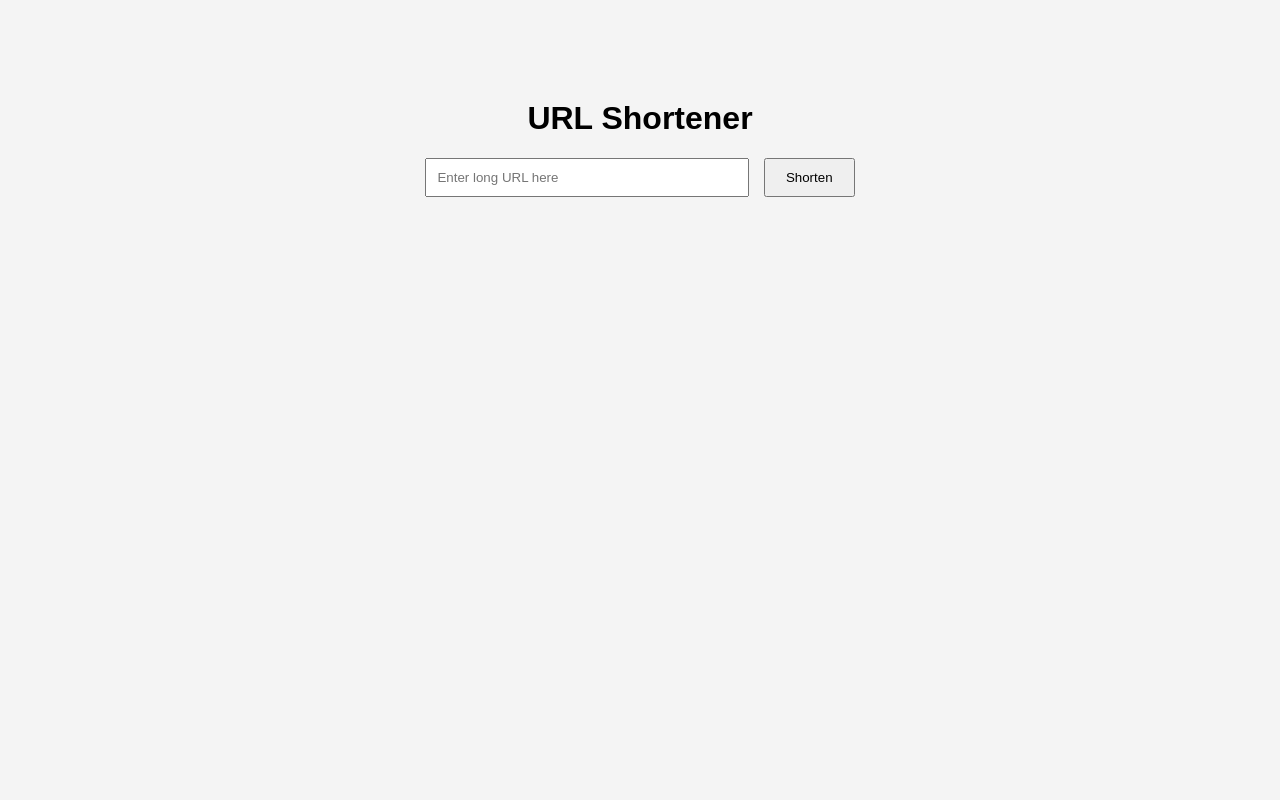
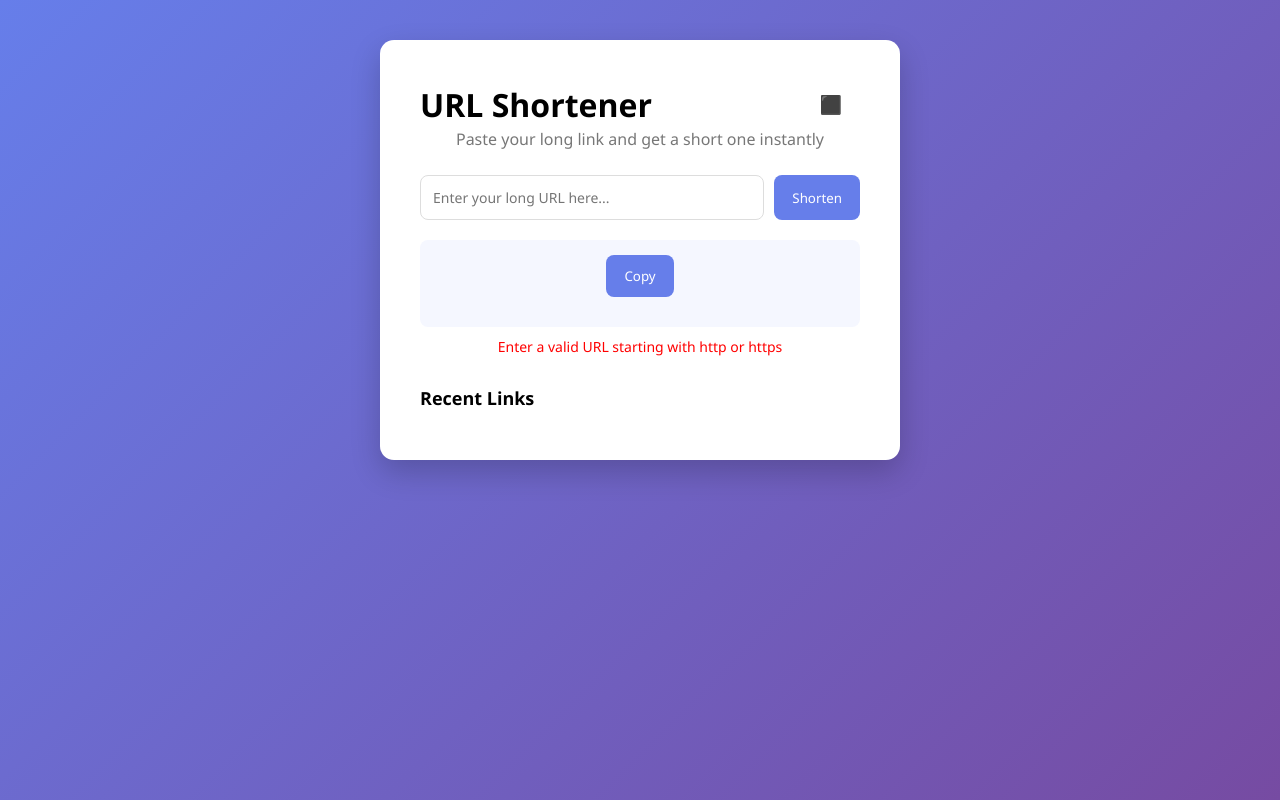
Before and after one commit to mohityadav17/url-shortner, a website: page public/index.html in a window 1280 px wide. Both pictures are taken after a click on the button "Shorten". Drawn offline with Linux system fonts and the light colour scheme; no server answers.

Commit message:
QR added

```diff
--- a/public/index.html
+++ b/public/index.html
@@ -3,19 +3,46 @@
 <head>
   <title>URL Shortener</title>
   <link rel="stylesheet" href="style.css">
+
 </head>
 <body>
 
   <div class="container">
-    <h1>URL Shortener</h1>
+    <div class="card">
 
-    <input type="text" id="longUrl" placeholder="Enter long URL here" />
+      <div class="top-bar">
+        <h1>URL Shortener</h1>
+        <button class="dark-toggle" onclick="toggleDarkMode()">⬛</button>
+      </div>
 
-    <button onclick="shortenUrl()">Shorten</button>
+      <p class="subtitle">Paste your long link and get a short one instantly</p>
 
-    <p id="result"></p>
+      <div class="input-group">
+        <input type="text" id="longUrl" placeholder="Enter your long URL here..." />
+        <button onclick="shortenUrl()">Shorten</button>
+      </div>
+
+      <div id="loader" class="loader"></div>
+
+      <div id="resultBox" class="result-box">
+        <p id="result"></p>
+        <button id="copyBtn" onclick="copyLink()">Copy</button>
+        <div id="qrBox" style="margin-top:15px;"></div>
+      </div>
+
+      <p id="errorMsg" class="error"></p>
+
+      <!-- 🔥 HISTORY PANEL ADDED -->
+      <div class="history">
+        <h3>Recent Links</h3>
+        <ul id="historyList"></ul>
+      </div>
+
+    </div>
   </div>
 
   <script src="script.js"></script>
+  <script src="https://cdn.jsdelivr.net/npm/qrcode/build/qrcode.min.js"></script>
+
 </body>
 </html>
--- a/public/script.js
+++ b/public/script.js
@@ -1,26 +1,91 @@
 async function shortenUrl() {
   const longUrl = document.getElementById('longUrl').value;
+  const loader = document.getElementById('loader');
+  const errorMsg = document.getElementById('errorMsg');
+  const resultBox = document.getElementById('result');
 
-  if (!longUrl) {
-    alert("Please enter a URL");
+  errorMsg.innerText = "";
+
+  if (!longUrl || !longUrl.startsWith("http")) {
+    errorMsg.innerText = "Enter a valid URL starting with http or https";
     return;
   }
+
+  loader.style.display = "block";
 
   try {
     const response = await fetch('/shorten', {
       method: 'POST',
-      headers: {
-        'Content-Type': 'application/json'
-      },
+      headers: { 'Content-Type': 'application/json' },
       body: JSON.stringify({ url: longUrl })
     });
 
-    const data = await response.text();
+    const data = await response.json();
 
-    document.getElementById('result').innerText = data;
+    loader.style.display = "none";
 
-  } catch (error) {
-    console.error(error);
-    alert("Error connecting to server");
+    resultBox.innerHTML = `
+      <a href="${data.shortUrl}" target="_blank">${data.shortUrl}</a>
+    `;
+    generateQR(data.shortUrl);
+
+    // reload history after new link
+    loadHistory();
+
+  } catch (err) {
+    loader.style.display = "none";
+    errorMsg.innerText = "Server error. Try again.";
   }
 }
+
+// copy short link
+function copyLink() {
+  const link = document.getElementById('result').innerText;
+  navigator.clipboard.writeText(link);
+  alert("Copied to clipboard!");
+}
+
+// dark mode
+function toggleDarkMode() {
+  document.body.classList.toggle("dark");
+}
+
+// ===== LOAD HISTORY FROM DATABASE =====
+async function loadHistory() {
+  try {
+    const response = await fetch('/history');
+    const data = await response.json();
+
+    const list = document.getElementById('historyList');
+    if (!list) return;
+
+    list.innerHTML = "";
+
+    data.forEach(item => {
+      const li = document.createElement('li');
+      li.innerHTML = `
+        <a href="http://localhost:5000/${item.shortCode}" target="_blank">
+          http://localhost:5000/${item.shortCode}
+        </a>
+        <br/>
+        <small>Clicks: ${item.clicks}</small>
+      `;
+      list.appendChild(li);
+    });
+
+  } catch (err) {
+    console.log("History load error");
+  }
+}
+function generateQR(url) {
+  const qrBox = document.getElementById("qrBox");
+  qrBox.innerHTML = ""; // clear old QR
+
+  QRCode.toCanvas(url, { width: 160 }, function (error, canvas) {
+    if (error) console.error(error);
+    qrBox.appendChild(canvas);
+  });
+}
+
+// load history when page opens
+window.onload = loadHistory;
--- a/public/style.css
+++ b/public/style.css
@@ -1,19 +1,176 @@
-body {
-  font-family: Arial;
-  background: #f4f4f4;
-  text-align: center;
+* {
+  margin: 0;
+  padding: 0;
+  box-sizing: border-box;
+  font-family: 'Segoe UI', sans-serif;
 }
 
+/* ===== BODY ===== */
+body {
+  min-height: 100vh;
+  background: linear-gradient(135deg, #667eea, #764ba2);
+  padding: 40px 15px;
+  overflow-y: auto;
+  transition: 0.3s;
+}
+
+body.dark {
+  background: #121212;
+}
+
+/* ===== CONTAINER ===== */
 .container {
-  margin-top: 100px;
+  width: 100%;
+  max-width: 520px;
+  margin: auto;
+}
+
+/* ===== CARD ===== */
+.card {
+  background: white;
+  padding: 40px;
+  border-radius: 14px;
+  box-shadow: 0px 12px 30px rgba(0,0,0,0.2);
+  text-align: center;
+  transition: 0.3s;
+  margin-bottom: 40px;
+}
+
+body.dark .card {
+  background: #1e1e1e;
+  color: white;
+}
+
+/* ===== TOP BAR ===== */
+.top-bar {
+  display: flex;
+  justify-content: space-between;
+  align-items: center;
+}
+
+.dark-toggle {
+  background: transparent;
+  border: none;
+  font-size: 18px;
+  cursor: pointer;
+}
+
+/* ===== TEXT ===== */
+.subtitle {
+  color: #777;
+  margin-bottom: 25px;
+}
+
+/* ===== INPUT GROUP ===== */
+.input-group {
+  display: flex;
+  gap: 10px;
 }
 
 input {
-  width: 300px;
-  padding: 10px;
+  flex: 1;
+  padding: 12px;
+  border: 1px solid #ddd;
+  border-radius: 8px;
+  font-size: 14px;
 }
 
 button {
-  padding: 10px 20px;
-  margin-left: 10px;
+  background: #667eea;
+  color: white;
+  border: none;
+  padding: 12px 18px;
+  border-radius: 8px;
+  cursor: pointer;
+  transition: 0.2s;
 }
+
+button:hover {
+  background: #5a67d8;
+}
+
+/* ===== RESULT BOX ===== */
+.result-box {
+  margin-top: 20px;
+  padding: 15px;
+  background: #f5f7ff;
+  border-radius: 8px;
+  word-break: break-all;
+}
+
+body.dark .result-box {
+  background: #2a2a2a;
+}
+
+/* ===== LOADER ===== */
+.loader {
+  margin-top: 15px;
+  border: 4px solid #f3f3f3;
+  border-top: 4px solid #667eea;
+  border-radius: 50%;
+  width: 28px;
+  height: 28px;
+  animation: spin 1s linear infinite;
+  display: none;
+  margin-left: auto;
+  margin-right: auto;
+}
+
+@keyframes spin {
+  100% { transform: rotate(360deg); }
+}
+
+/* ===== ERROR MESSAGE ===== */
+.error {
+  color: red;
+  margin-top: 10px;
+  font-size: 14px;
+}
+
+/* ===== HISTORY PANEL ===== */
+.history {
+  margin-top: 30px;
+  text-align: left;
+}
+
+.history h3 {
+  margin-bottom: 10px;
+  font-size: 18px;
+}
+
+.history ul {
+  list-style: none;
+  padding: 0;
+}
+
+.history li {
+  background: #f1f3ff;
+  padding: 12px;
+  margin-bottom: 8px;
+  border-radius: 8px;
+  word-break: break-all;
+  transition: 0.2s;
+}
+
+.history li:hover {
+  background: #e2e6ff;
+}
+
+body.dark .history li {
+  background: #2a2a2a;
+}
+
+/* ===== RESPONSIVE ===== */
+@media (max-width: 500px) {
+  .input-group {
+    flex-direction: column;
+  }
+
+  button {
+    width: 100%;
+  }
+
+  .card {
+    padding: 25px;
+  }
+}
```
Also changed, not shown: server.js (+20 -4 lines).
